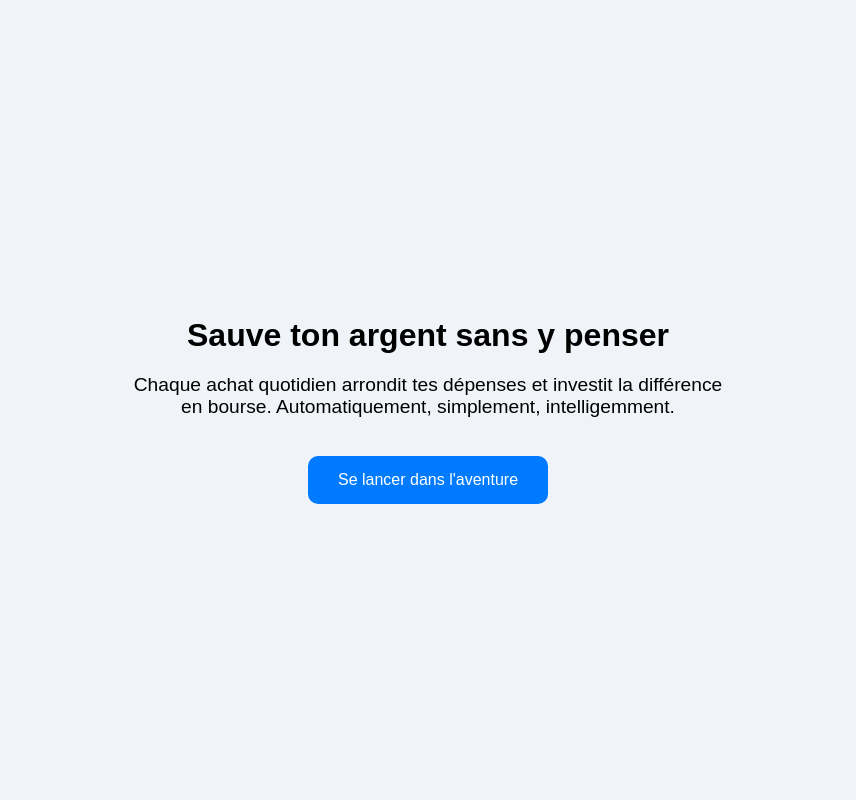
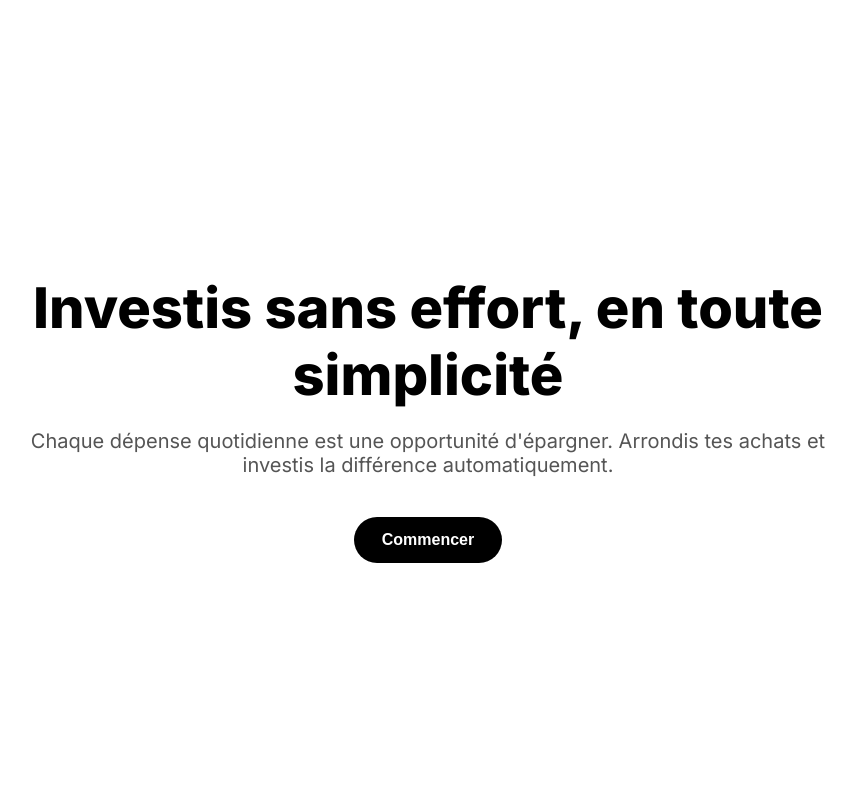
Before and after one commit to PiotrKley259/RainK, a Flask app: page / in a window 1280 px wide. Shown: the whole page, without its empty margins (212-1068 px from the left). Run offline with Flask 3, Linux system fonts and the light colour scheme.

Commit message:
Add files via upload

```diff
--- a/templates/landing.html
+++ b/templates/landing.html
@@ -1,62 +1,78 @@
 <!DOCTYPE html>
 <html lang="fr">
 <head>
-  <meta charset="UTF-8">
-  <meta name="viewport" content="width=device-width, initial-scale=1.0">
-  <title>Bienvenue - Sauver ton argent</title>
+  <meta charset="UTF-8" />
+  <meta name="viewport" content="width=device-width, initial-scale=1.0"/>
+  <title>Sauver ton argent</title>
   <style>
+    @import url('https://fonts.googleapis.com/css2?family=Inter:wght@400;600;800&display=swap');
+
     body {
-      font-family: sans-serif;
       margin: 0;
       padding: 0;
-      background-color: #f0f4f8;
+      background-color: #ffffff;
+      color: #000;
+      font-family: 'Inter', sans-serif;
+      height: 100vh;
       display: flex;
-      flex-direction: column;
       align-items: center;
       justify-content: center;
-      height: 100vh;
-      text-align: center;
     }
 
-    .container {
-      max-width: 600px;
-      padding: 20px;
+    .hero {
+      text-align: center;
+      padding: 40px 20px;
+      max-width: 800px;
     }
 
-    h1 {
-      font-size: 2em;
-      margin-bottom: 0.5em;
+    .hero h1 {
+      font-size: 3.5rem;
+      font-weight: 800;
+      margin-bottom: 20px;
+      line-height: 1.2;
     }
 
-    p {
-      font-size: 1.2em;
-      margin-bottom: 2em;
+    .hero p {
+      font-size: 1.25rem;
+      font-weight: 400;
+      color: #555;
+      margin-bottom: 40px;
     }
 
     .btn {
-      background-color: #007bff;
-      color: white;
-      padding: 15px 30px;
+      font-size: 1rem;
+      font-weight: 600;
+      padding: 14px 28px;
+      background: #000;
+      color: #fff;
       border: none;
-      border-radius: 10px;
-      font-size: 1em;
+      border-radius: 50px;
       cursor: pointer;
-      transition: background-color 0.3s ease;
+      transition: background 0.3s ease;
     }
 
     .btn:hover {
-      background-color: #0056b3;
+      background: #333;
+    }
+
+    @media (max-width: 600px) {
+      .hero h1 {
+        font-size: 2.2rem;
+      }
+
+      .hero p {
+        font-size: 1rem;
+      }
     }
   </style>
 </head>
 <body>
-
-  <div class="container">
-    <h1>Sauve ton argent sans y penser</h1>
-    <p>Chaque achat quotidien arrondit tes dépenses et investit la différence en bourse. Automatiquement, simplement, intelligemment.</p>
-    <button class="btn" onclick="window.location.href='https://raink.onrender.com/app'">Se lancer dans l'aventure</button>
-
+  <div class="hero">
+    <h1>Investis sans effort, en toute simplicité</h1>
+    <p>Chaque dépense quotidienne est une opportunité d'épargner. Arrondis tes achats et investis la différence automatiquement.</p>
+    <button class="btn" onclick="window.location.href='https://raink.onrender.com/app'">
+      Commencer
+    </button>
   </div>
-
 </body>
 </html>
```
